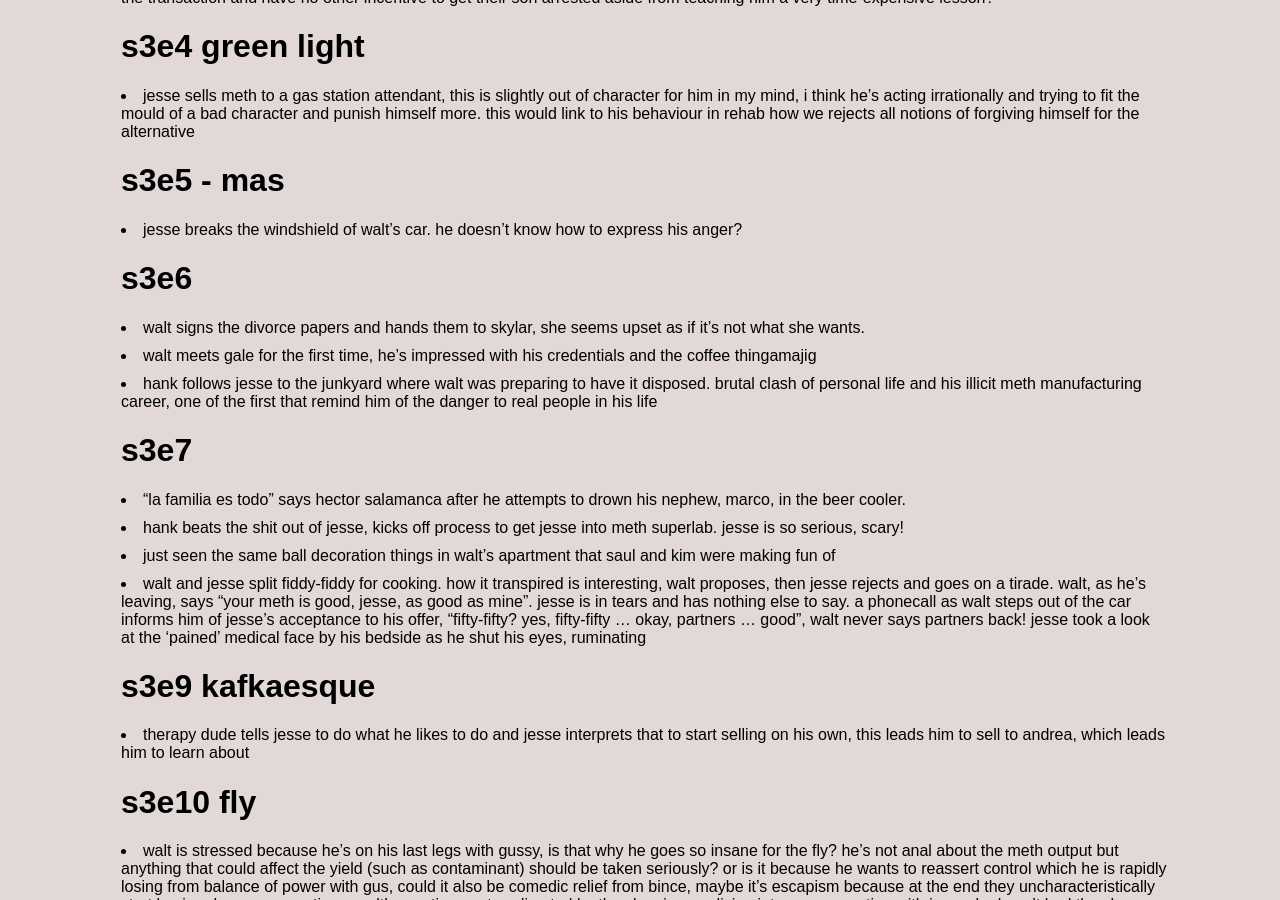
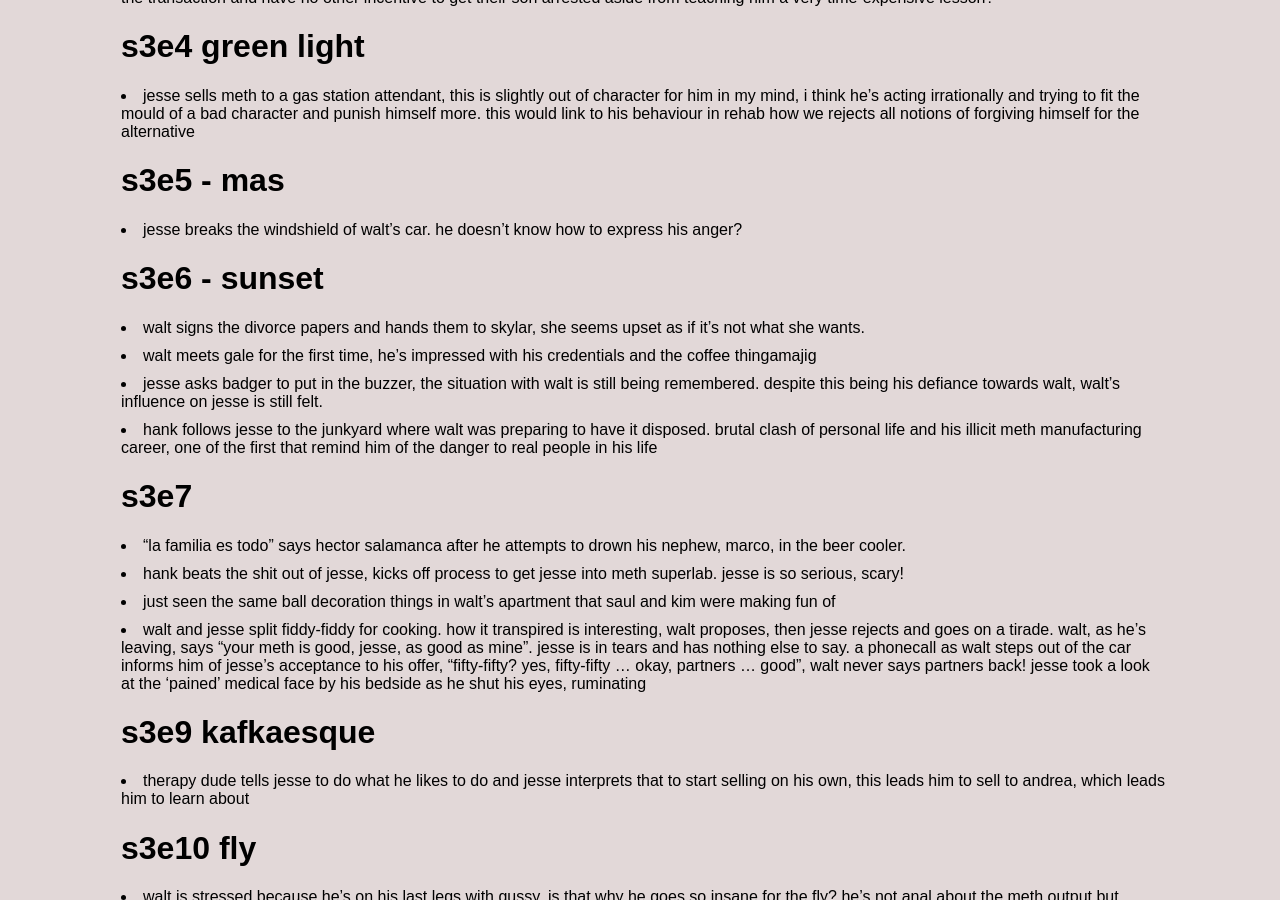
Before and after one commit to jsbaasi/jsbaasi.github.io, a Jekyll site: the page built from _posts/2026-06-08-breaking-bad-episodes.md, in a window 1280 px wide and 900 px high, scrolled down 3618 px. Built offline with Jekyll 4.4.1, drawn with Linux system fonts in a browser that asks for light colours.

Commit message:
vault backup: 2026-07-11 19:19:26

```diff
--- a/_posts/2026-06-08-breaking-bad-episodes.md
+++ b/_posts/2026-06-08-breaking-bad-episodes.md
@@ -79,9 +79,10 @@ permalink: /breaking-bad/
 - jesse sells meth to a gas station attendant, this is slightly out of character for him in my mind, i think he's acting irrationally and trying to fit the mould of a bad character and punish himself more. this would link to his behaviour in rehab how we rejects all notions of forgiving himself for the alternative
 # s3e5 - mas
 - jesse breaks the windshield of walt's car. he doesn't know how to express his anger?
-# s3e6
+# s3e6 - sunset
 - walt signs the divorce papers and hands them to skylar, she seems upset as if it's not what she wants.
 - walt meets gale for the first time, he's impressed with his credentials and the coffee thingamajig
+- jesse asks badger to put in the buzzer, the situation with walt is still being remembered. despite this being his defiance towards walt, walt's influence on jesse is still felt.
 - hank follows jesse to the junkyard where walt was preparing to have it disposed. brutal clash of personal life and his illicit meth manufacturing career, one of the first that remind him of the danger to real people in his life
 # s3e7
 - "la familia es todo" says hector salamanca after he attempts to drown his nephew, marco, in the beer cooler.
```
